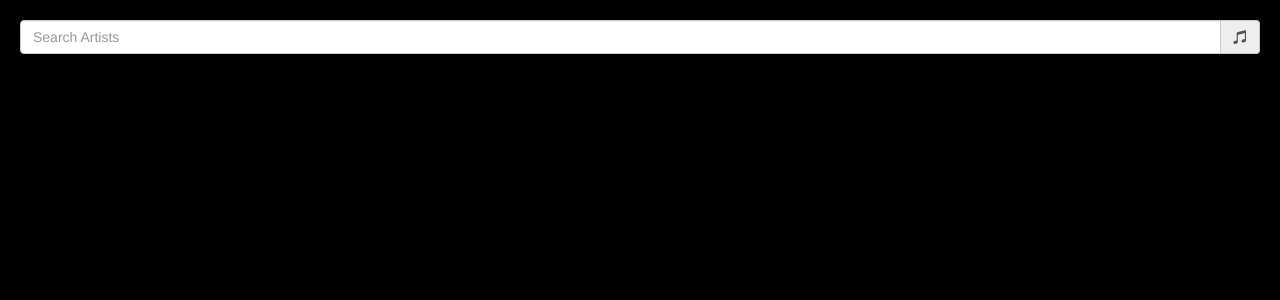
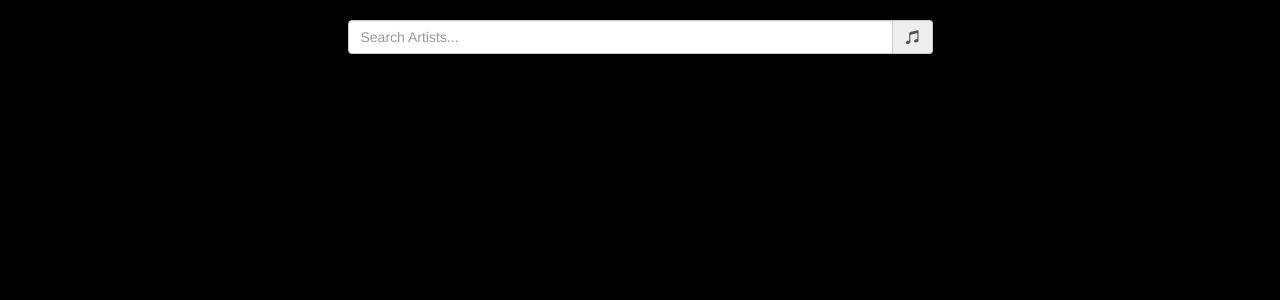
Before and after one commit to avilavate/react-media-app, a React (Create React App) app: page / in a window 1280 px wide. Shown: the top 300 px of the page. Built offline with nearby package versions, Linux system fonts and the light colour scheme.

Commit message:
Some style fixes home page

```diff
--- a/src/home/App.jsx
+++ b/src/home/App.jsx
@@ -42,19 +42,26 @@ class App extends Component {
     render() {
         return (
             <div>
-                <div className="App">
+                <div className="row">
+                    <div className="col-md-3 col-xs-1"></div>
+                    <div className="col-md-6 col-xs-10" > <div className="App">
                         <InputGroup>
-                        <FormControl type="text" placeholder="Search Artists" onChange={this.setQuery.bind(this)} onKeyPress={
+
+                            <FormControl type="text" placeholder="Search Artists..." onChange={this.setQuery.bind(this)} onKeyPress={
                                 (k) => {
                                     if (k.charCode === 13)
                                         this.search.call(this);
                                 }
                             } />
+
                             <InputGroup.Addon>
                                 <Glyphicon glyph="music" onClick={this.search.bind(this)} />
                             </InputGroup.Addon>
                         </InputGroup>
+                    </div></div>
+                    <div className="col-md-3 col-xs-1"></div>
                 </div>
+
                 <div className="row">
                     <div className="col-md-3"></div>
                     <div className="col-md-6 " >< Gallery artist={this.state.artists} /></div>
--- a/src/styles/App.css
+++ b/src/styles/App.css
@@ -11,3 +11,8 @@ body{
     background-color: black;
     color: white;
 }
+
+.Search-Bar{
+    align-content: center;
+    width: 50%
+}
```
Lines whose indentation alone changed are shown as unchanged.
